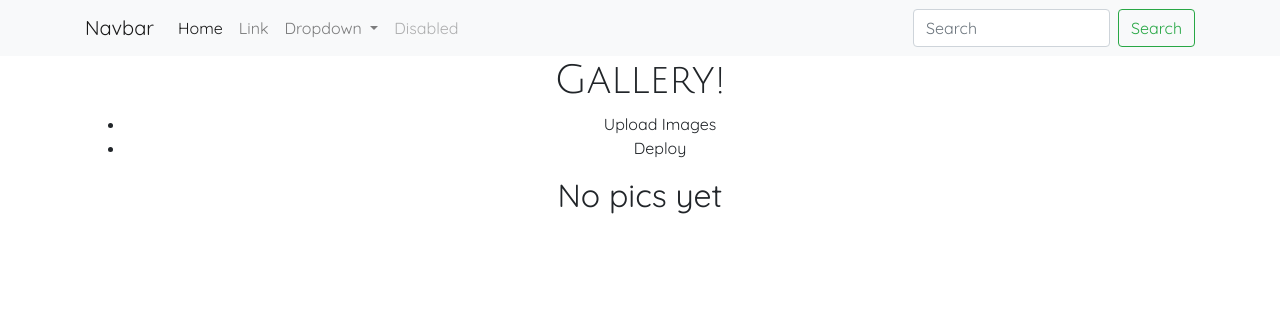
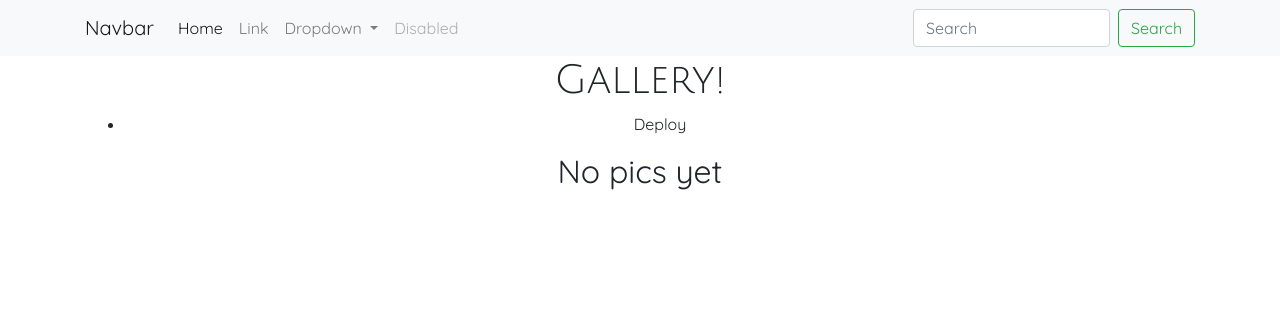
Before and after one commit to SamNgigi/Gallery, a Django app: page / in a window 1280 px wide. Shown: the top 316 px of the page. Run offline with Django 3.2, Linux system fonts and the light colour scheme; data that the repository does not hold is empty; some libraries are stand-ins or nearby versions.

```diff
--- a/gallery/index/templates/index.html
+++ b/gallery/index/templates/index.html
@@ -2,7 +2,6 @@
 <div class="container">
   <h1 class="text-center">Gallery!</h1>
   <ul>
-    <li class="text-center">Upload Images</li>
     <li class="text-center">Deploy</li>
   </ul>
 </div>
```
